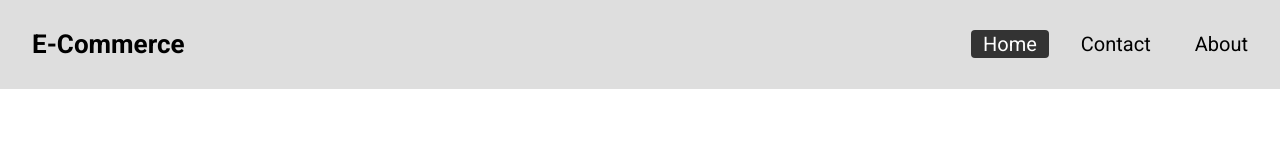
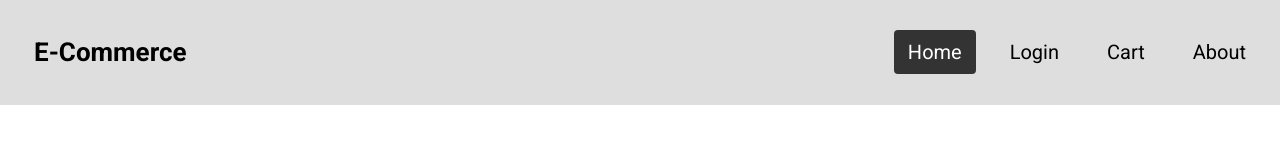
Before and after one commit to aM-aShakur/E-Commerce, a plain HTML site: page Front-End/index.html in a window 1280 px wide. Drawn offline with Linux system fonts and the light colour scheme.

Commit message:
Updated Header to Login and Cart

```diff
--- a/Front-End/index.html
+++ b/Front-End/index.html
@@ -15,8 +15,10 @@
 
     <div class="header-right">
       <a class="active" href="#">Home</a>
-      <a href="#">Contact</a>
+      <a href="#">Login</a>
+      <a href="#">Cart</a>
       <a href="#">About</a>
+
     </div>
 
   </div>
--- a/Front-End/styles.css
+++ b/Front-End/styles.css
@@ -17,7 +17,7 @@ body {
     float: left;
     color: black;
     text-align: center;
-    padding: 12px;
+    padding: 20px 14px;
     margin: 10px;
     text-decoration: none;
     font-size: 2.5vh;
```
